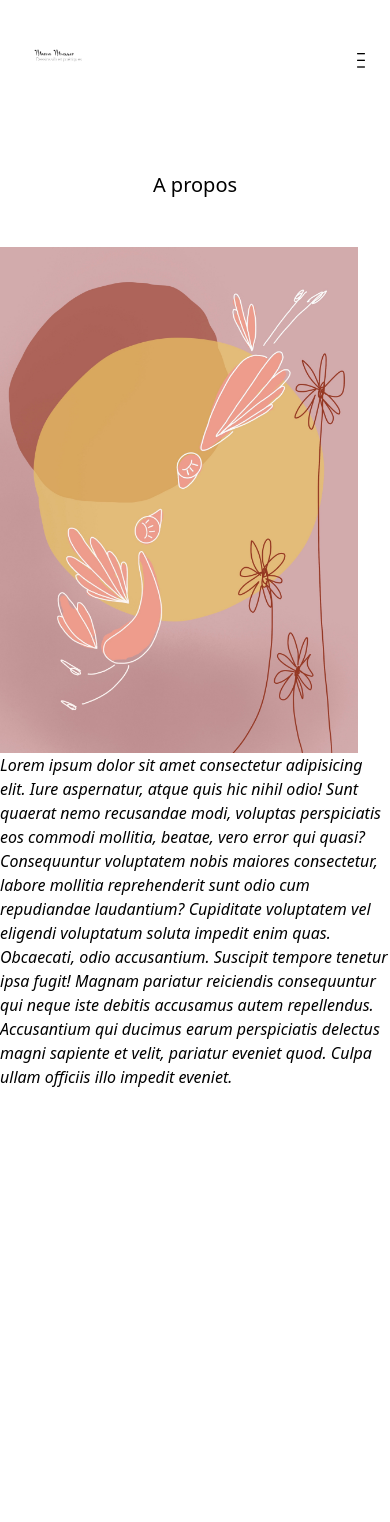
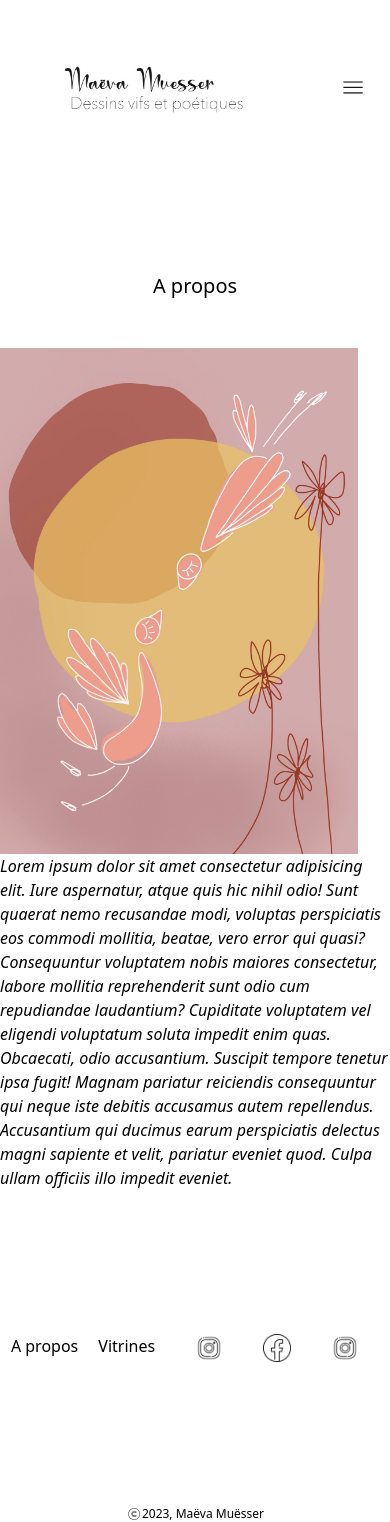
Before and after one commit to Flora-Max/Mav-mu, a Nuxt app: page /about in a window 390 px wide. Before the commit the page ends 1089 px from the top, so only its background shows below. Built offline with nearby package versions, Linux system fonts and the light colour scheme.

Commit message:
Fix components

```diff
--- a/components/the-card.vue
+++ /dev/null
@@ -1,13 +0,0 @@
-<script setup>
- defineProps({
-    source: { type: [String, null], required:true, default: null},
-  })
-</script>
-
-<template>
-    <section>
-        <div>
-            <img src= {{ source }}  alt="">
-        </div>
-    </section>
-</template>
--- a/components/the-footer.vue
+++ b/components/the-footer.vue
@@ -1,8 +1,15 @@
 <template>
     <div>
         <ul class="flex justify-center my-36">
-            <a href="about">A propos</a>
-            <li class="mx-5">Vitrines</li>
+            <nuxt-link to="about"
+            class="font-thin hover:font-normal">
+            A propos
+            </nuxt-link>
+
+            <nuxt-link to="vitrines"
+            class="font-thin hover:font-normal mx-5">Vitrines
+            </nuxt-link>
+
             <li class="mx-5">
                 <img class="w-7" src="../assets/icons/instagram.png" alt="">
             </li>
--- a/components/the-header.vue
+++ b/components/the-header.vue
@@ -10,51 +10,26 @@ export default {
 </script>
 
 <template>
-
-<!--
-    <nav class="relative w-auto flex justify-between items-center mx-10 mt-10">
-
-        <div class="flex items-center">
-            <img class="w-20" src="../assets/img/logo.png" alt="">
-            <span class="items-center">Maëva Muësser</span>
-        </div>
-
-        <button @click="isOpen" class="w-4 md:hidden cursor-pointer">
-            <img src="../assets/img/menu.png" alt="">
-        </button>
-
-        <ul class="hidden md:flex">
-            <li class="mx-5">Instagram</li>
-            <li class="mx-5">Facebook</li>
-            <li class="mx-5">Etsy</li>
-        </ul>
-    </nav> -->
-
-    <div>
+  <div>
     <nav
       class="
         container
         px-6
-        py-8
         mx-auto
-        md:flex md:justify-between md:items-center
+        lg:flex lg:justify-between lg:items-center
       "
     >
       <div class="flex items-center justify-between">
         <router-link
           to="/"
           class="
-            text-xl
-            font-bold
-            text-gray-100
-            md:text-2xl
-            hover:text-indigo-400
-          "
+            md:text-2xl"
           >
-          <img class="w-1/4" src="../assets/img/mavName.jpeg" alt="">
+          <img class="w-96" src="../assets/img/mavName.jpeg" alt="">
         </router-link>
+
         <!-- Mobile menu button -->
-        <div @click="toggleNav" class="flex md:hidden">
+        <div @click="toggleNav" class="flex lg:hidden">
           <button
             type="button"
             class="
@@ -63,7 +38,7 @@ export default {
               focus:outline-none focus:text-gray-400
             "
           >
-            <img class="w-8 h-8 fill-current" src="../assets/icons/menu.png" alt="">
+            <img class="w-8 mb-12 fill-current" src="../assets/icons/menu.png" alt="">
           </button>
         </div>
       </div>
@@ -73,21 +48,33 @@ export default {
         :class="showMenu ? 'flex' : 'hidden'"
         class="
           flex-col
-          mt-10
-          space-y-8
+          space-y-6
           items-center
           text-xl
-          md:flex md:space-y-0 md:flex-row md:items-center md:space-x-10 md:mt-0
+          lg:flex lg:space-y-0 lg:flex-row lg:items-center lg:space-x-10 lg:mt-0
         "
       >
-        <li class="md:hidden">Facebook</li>
-        <li class="md:hidden">Etsy</li>
-        <li class="md:hidden">Instagram</li>
+        <nuxt-link to="about" class="lg:hidden font-thin hover:font-normal">
+          A propos
+        </nuxt-link>
+        <nuxt-link to="vitrines" class="lg:hidden font-thin hover:font-normal">
+          Vitrines
+        </nuxt-link>
+        <div :class="showMenu ? 'flex' : 'hidden'"
+              class="flex space-x-6">
+          <a href="">
+            <img class="w-7" src="../assets/icons/instagram.png" alt="">
+          </a>
+          <a href="">
+            <img class="w-7" src="../assets/icons/logo-facebook.png" alt="">
+          </a>
+          <a href="">
+            <img class="w-7" src="../assets/icons/instagram.png" alt="">
+          </a>
+        </div>
       </ul>
     </nav>
   </div>
 
-    <section id="mobile-menu" class="absolute w-full flex flex-col justify-content-center">
-        <button class="self-end"></button>
-    </section>
+
 </template>
--- a/nuxt.config.ts
+++ b/nuxt.config.ts
@@ -1,6 +1,10 @@
 // https://nuxt.com/docs/api/configuration/nuxt-config
 export default defineNuxtConfig({
     modules: [
-        '@nuxtjs/tailwindcss'
-    ]
+        '@nuxtjs/tailwindcss',
+    ],
+
+
+
+
 })
--- a/pages/about.vue
+++ b/pages/about.vue
@@ -2,15 +2,16 @@
 
     <the-header/>
 
-
-    <h1 class="text-center text-xl my-12">A propos</h1>
+    <h1 class="text-center text-xl my-12 font-light">A propos</h1>
 
     <div class="max-w-xl mx-auto gap-x-8 lg:max-w-4xl grid grid-cols-1 sm:grid-cols-3">
         <img src="../assets/img/bisou-au-soleil.jpg" alt="">
-        <p class="col-span-2 italic">Lorem ipsum dolor sit amet consectetur adipisicing elit. Iure aspernatur, atque quis hic nihil odio! Sunt quaerat nemo recusandae modi, voluptas perspiciatis eos commodi mollitia, beatae, vero error qui quasi?
+        <p class="col-span-2 italic font-thin">Lorem ipsum dolor sit amet consectetur adipisicing elit. Iure aspernatur, atque quis hic nihil odio! Sunt quaerat nemo recusandae modi, voluptas perspiciatis eos commodi mollitia, beatae, vero error qui quasi?
         Consequuntur voluptatem nobis maiores consectetur, labore mollitia reprehenderit sunt odio cum repudiandae laudantium? Cupiditate voluptatem vel eligendi voluptatum soluta impedit enim quas. Obcaecati, odio accusantium. Suscipit tempore tenetur ipsa fugit!
         Magnam pariatur reiciendis consequuntur qui neque iste debitis accusamus autem repellendus. Accusantium qui ducimus earum perspiciatis delectus magni sapiente et velit, pariatur eveniet quod. Culpa ullam officiis illo impedit eveniet.
         </p>
     </div>
 
+    <the-footer/>
+
 </template>
--- a/pages/index.vue
+++ b/pages/index.vue
@@ -2,7 +2,7 @@
     <main>
         <nav class="w-auto flex justify-end mx-10 mt-10">
 
-            <ul class="hidden md:flex">
+            <ul class="hidden md:flex border-b-2 pb-4">
                 <a class="mx-5"  href="portfolio">Potfolio</a>
                 <a class="mx-5"  href="portfolio">Vitrines</a>
                 <a class="mx-5"  href="about">A propos</a>
@@ -15,7 +15,7 @@
 
         <div class="h-screen overflow-y-hidden flex justify-center items-center">
             <a href="portfolio">
-                <img class="w-96 animate-pulse" src="../assets/img2/logo-noir.png" alt=""/>
+                <img class=" animate-pulse" src="../assets/img2/logo-noir.png" alt=""/>
             </a>
         </div>
     </main>
```
